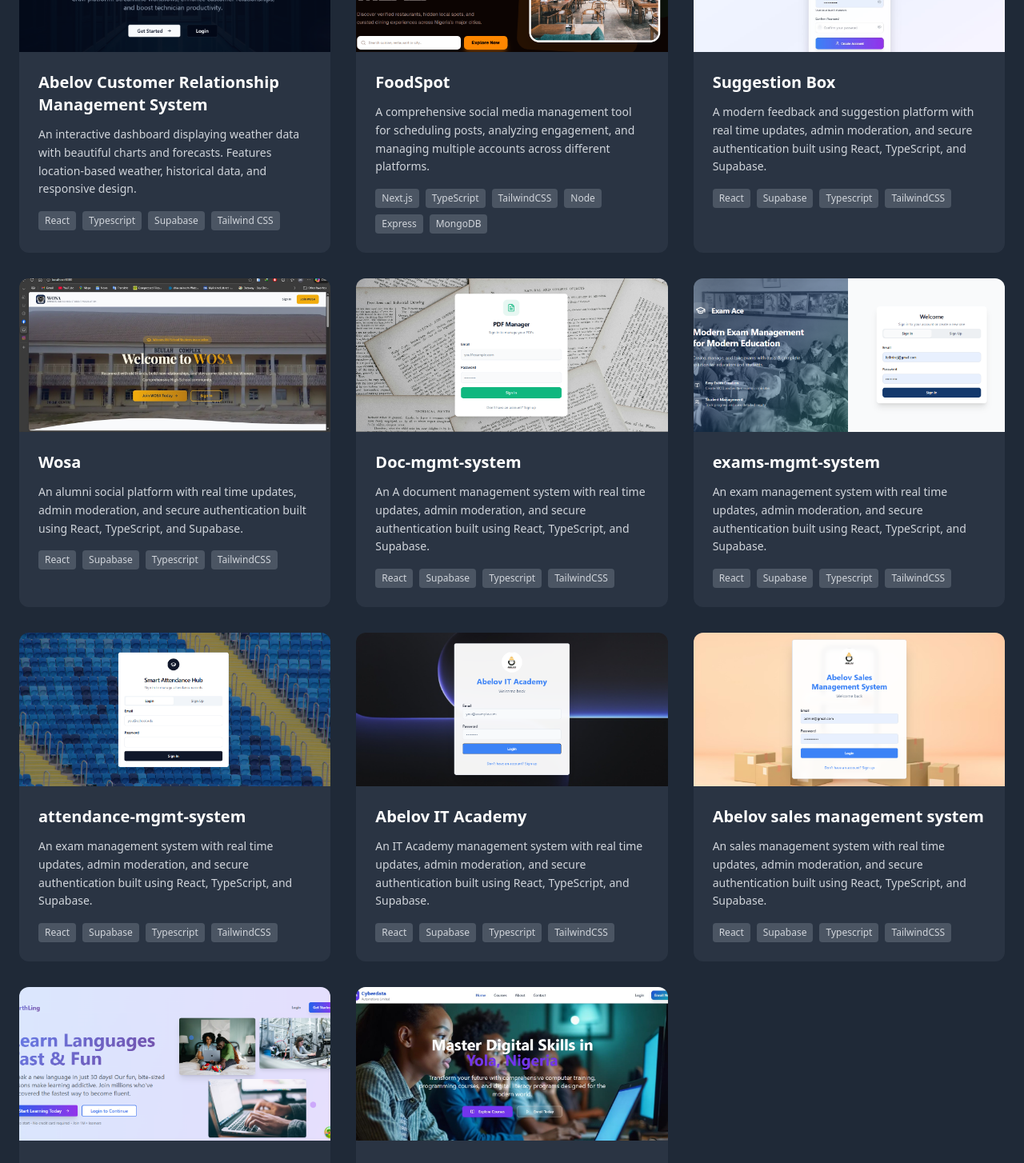
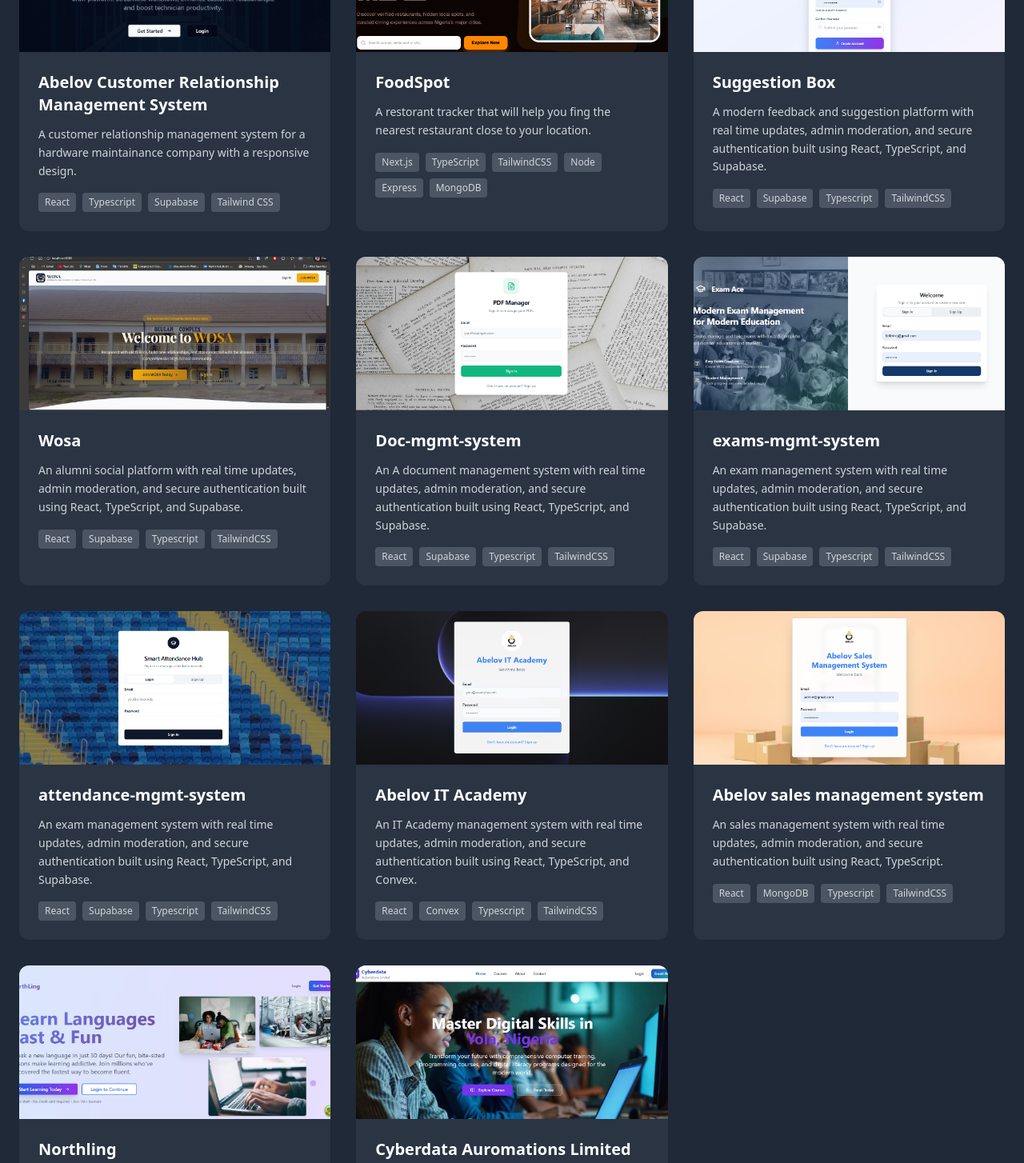
Before and after one commit to DavidManiIbrahim/webDev-portfolio, a React (Vite) app: page / in a window 1280 px wide. Shown: the part 4000-5454 px from the top of the page at 80% size. Built offline with nearby package versions, Linux system fonts and the light colour scheme; no server answers.

Commit message:
feat: Implement Hero and Projects sections for the portfolio, featuring a dynamic typing effect, project carousel, and a new background image.

```diff
--- a/src/components/Hero.tsx
+++ b/src/components/Hero.tsx
@@ -35,7 +35,7 @@ const Hero = () => {
   };
 
   return (
-    <section id="home" className="min-h-screen flex items-center justify-center relative bg-gradient-to-br from-gray-900 via-purple-900 to-gray-900">
+    <section id="home" className="min-h-screen bg-[url(/bgbg.png)] flex items-center justify-center relative bg-gradient-to-br from-gray-900 via-purple-900 to-gray-900">
       <div className="absolute inset-0 bg-black opacity-50"></div>
       <div className="absolute inset-0">
         <div className="absolute top-1/4 left-1/4 w-72 h-72 bg-purple-500 rounded-full mix-blend-multiply filter blur-xl opacity-20 animate-pulse"></div>
--- a/src/components/Projects.tsx
+++ b/src/components/Projects.tsx
@@ -18,14 +18,14 @@ const Projects = () => {
       title: 'FarmMarket',
       description: 'A collaborative project management tool with real-time updates, drag-and-drop functionality, and team collaboration features. Built with React and Firebase.',
       image: '/FM.png',
-      tech: ['React', 'Supabase', 'TailwindCSS', 'Material-UI'],
+      tech: ['React', 'MongoDB', 'stripe', 'TailwindCSS', 'Material-UI'],
       liveUrl: 'https://rural-grow-connect.vercel.app/',
       githubUrl: 'https://github.com/DavidManiIbrahim/farmMarket',
       featured: true
     },
     {
       title: 'Abelov Customer Relationship Management System',
-      description: 'An interactive dashboard displaying weather data with beautiful charts and forecasts. Features location-based weather, historical data, and responsive design.',
+      description: 'A customer relationship management system for a hardware maintainance company with a responsive design.',
       image: '/acrms.png',
       tech: ['React', 'Typescript', 'Supabase', 'Tailwind CSS'],
       liveUrl: 'https://acrms.vercel.app',
@@ -34,16 +34,16 @@ const Projects = () => {
     },
     {
       title: 'Abelov Technical Records',
-      description: 'A comprehensive social media management tool for scheduling posts, analyzing engagement, and managing multiple accounts across different platforms.',
+      description: 'A comprehensive record management system for recording and tracking customers job request.',
       image: '/arms.png',
-      tech: ['Next.js', 'TypeScript', 'TailwindCSS', 'Node', 'Express', 'MongoDB'],
+      tech: ['React', 'TypeScript', 'TailwindCSS', 'Node', 'Express', 'MongoDB'],
       liveUrl: 'https://abelov-technical-records.onrender.com/',
       githubUrl: 'https://github.com/DavidManiIbrahim/Abelov-Technical-Records-main',
       featured: true
     },
     {
       title: 'FoodSpot',
-      description: 'A comprehensive social media management tool for scheduling posts, analyzing engagement, and managing multiple accounts across different platforms.',
+      description: 'A restorant tracker that will help you fing the  nearest restaurant close to your location.',
       image: '/food.png',
       tech: ['Next.js', 'TypeScript', 'TailwindCSS', 'Node', 'Express', 'MongoDB'],
       liveUrl: 'https://foodspot.onrender.com/',
@@ -52,7 +52,7 @@ const Projects = () => {
     },
     {
       title: 'Gabyto Inventory Management System',
-      description: 'Real-time cryptocurrency tracking application with portfolio management, price alerts, and detailed market analysis with interactive charts.',
+      description: 'An inventory management system for Gabyto pharmacy to help them log their drugs and manage inventory.',
       image: '/GIMS.png',
       tech: ['React', 'Material UI', 'Supabase', 'TailwindCSS'],
       liveUrl: 'https://gabyto-inventory-management-system.vercel.app/',
@@ -106,25 +106,25 @@ const Projects = () => {
     },
     {
       title: 'Abelov IT Academy',
-      description: 'An IT Academy management system with real time updates, admin moderation, and secure authentication built using React, TypeScript, and Supabase.',
+      description: 'An IT Academy management system with real time updates, admin moderation, and secure authentication built using React, TypeScript, and Convex.',
       image: '/IT.png',
-      tech: ['React', 'Supabase', 'Typescript', 'TailwindCSS'],
+      tech: ['React', 'Convex', 'Typescript', 'TailwindCSS'],
       liveUrl: 'https://abelov-it-academy.onrender.com/',
       githubUrl: 'https://github.com/DavidManiIbrahim/abelov-it-academy',
       featured: false
     },
     {
       title: 'Abelov sales management system',
-      description: 'An sales management system with real time updates, admin moderation, and secure authentication built using React, TypeScript, and Supabase.',
+      description: 'An sales management system with real time updates, admin moderation, and secure authentication built using React, TypeScript.',
       image: '/sales.png',
-      tech: ['React', 'Supabase', 'Typescript', 'TailwindCSS'],
+      tech: ['React', 'MongoDB', 'Typescript', 'TailwindCSS'],
       liveUrl: 'https://abelov-sales-management-system.onrender.com/',
       githubUrl: 'https://github.com/DavidManiIbrahim/abelov-sales-management-system',
       featured: false
     },
     {
       title: 'Northling',
-      description: 'An language learning management system with real time updates, admin moderation, and secure authentication built using React, TypeScript, and Supabase.',
+      description: 'An language learning management system with real time updates, admin moderation, and secure authentication built using React, TypeScript.',
       image: '/north.png',
       tech: ['React', 'MongoDB', 'Typescript', 'TailwindCSS'],
       liveUrl: 'https://northling.onrender.com/',
```
Also changed, not shown: public/bgbg.png (added).
